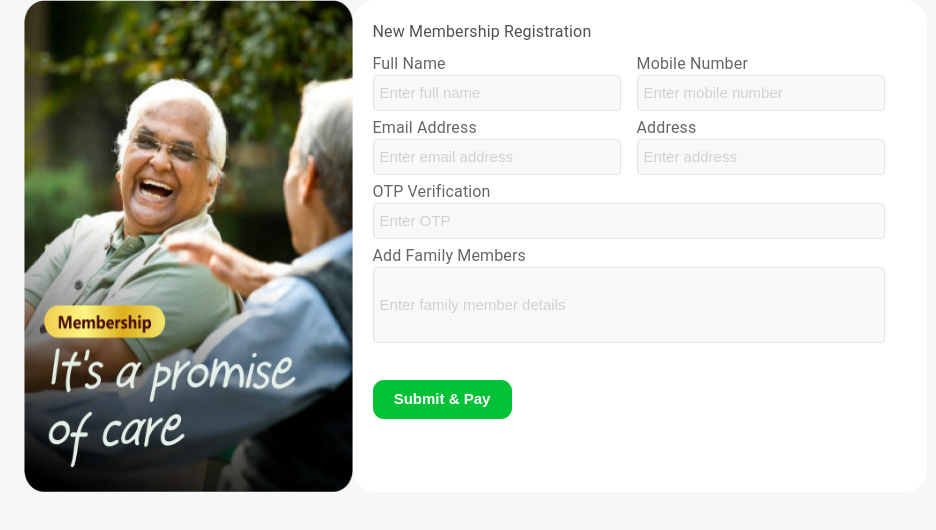
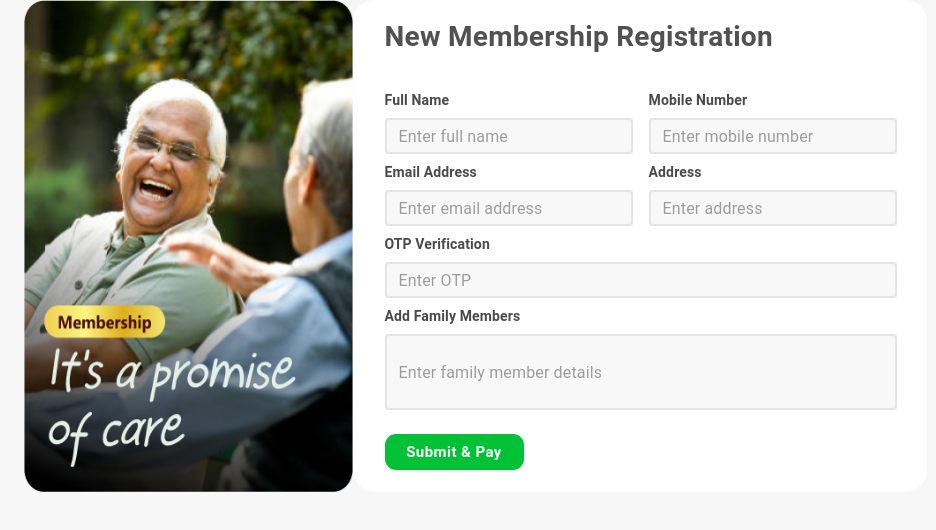
Before and after one commit to maruthi-adepu/mryoda.admin, a Next.js app: page /newmember in a window 1280 px wide. Shown: the top 530 px of the page, without its empty margins (0-936 px from the left). Built offline with nearby package versions, Linux system fonts and the light colour scheme.

Commit message:
new membership registration UI

```diff
--- a/src/app/newmember/page.tsx
+++ b/src/app/newmember/page.tsx
@@ -1,56 +1,113 @@
 import Image from 'next/image'
 import React from 'react'
 import formImage from '../../../public/images/newregistration.png'
-import { Box, Grid, Button, Typography, FormLabel, Grid2, Container } from '@mui/material';
+import { Box, Grid, Button, Typography, FormLabel, Grid2, Container, TextField } from '@mui/material';
 
 const Page = () => {
     return (
         <>
 
             <Container maxWidth="xl">
-            <Grid container className="">
+                <Grid container>
                     <Grid item xs={12} sm={6} md={4} lg={3.2}>
-                    <Box className=" h-[492px] rounded-[22px]">
+                        <Box sx={{ height: '492px', borderRadius: '22px' }}>
                             <Image src={formImage} alt='' className='h-[492px] w-[372px]' />
                         </Box>
                     </Grid>
                     <Grid item xs={12} sm={6} md={8} lg={8}>
-                    <Box className="w-[574px] h-[492px] bg-[#FFFFFF] rounded-[22px] p-5">
-                        <Typography className='font-bold text-[28px] text-[#515151] mb-7'>New Membership Registration</Typography>
+                        <Box sx={{
+                            width: '574px',
+                            height: '492px',
+                            bgcolor: '#FFFFFF',
+                            borderRadius: '22px',
+                            p: 4,
+                        }}>
+                            <Typography sx={{
+                                fontWeight: 'bold',
+                                fontSize: '28px',
+                                color: '#515151',
+                                marginTop:-2,
+                                marginBottom:4                           }}>New Membership Registration</Typography>
                             <form>
-                            <Box className="flex w-[512px] h-[56px] gap-[16px] my-2">
-                                <Box className="w-full">
-                                    <FormLabel htmlFor="fullName" className="block text-sm font-bold text-gray-700 pb-1">Full Name</FormLabel>
-                                    <input type="text" id="fullName" className="w-[248px] h-[36px] bg-[#F7F7F7CC] placeholder:pl-1.5 rounded-[4px] border border-[#E5E5E5] placeholder:text-[15px] placeholder:text-[#00000029]" placeholder='Enter full name' required />
+                                <Box sx={{
+                                    display: 'flex',
+                                    width: '512px',
+                                    height: '56px',
+                                    gap: '16px',
+                                    my: 2,
+                                }}>
+                                    <Box sx={{ width: '100%' }}>
+                                        <FormLabel htmlFor="fullName" sx={{
+                                            display: 'block',
+                                            fontSize: '0.875rem',
+                                            fontWeight: 'bold',
+                                            color: '#4A4A4A',
+                                            pb: 1,
+                                        }}>Full Name</FormLabel>
+{/* <TextField placeholder="Enter full name" InputProps={{
+    style: {width:'248px', height: '36px',padding:0,margin:0 , background:'#F7F7F7CC' ,border:'2px solid #E5E5E5' }, // Set desired height
+  }}/> */}
+<TextField placeholder="Enter full name" variant="outlined" sx={{ width: '248px', background: '#F7F7F7CC', '& .MuiOutlinedInput-root': { '& fieldset': { borderWidth: '2px', borderColor: '#E5E5E5' }, '&:hover fieldset': { borderColor: '#E5E5E5' }, '&.Mui-focused fieldset': { borderColor: '#E5E5E5' } } }} InputProps={{ style: { height: '36px', padding: 0, margin: 0 } }} />
+
 </Box>
-                                <Box className="w-full">
-                                    <FormLabel htmlFor="mobileNumber" className="block text-sm font-bold text-gray-700 pb-1 ">Mobile Number</FormLabel>
-                                    <input type="text" id="mobileNumber" className="w-[248px] h-[36px] bg-[#F7F7F7CC] placeholder:pl-1.5 rounded-[4px] border border-[#E5E5E5] placeholder:text-[15px] placeholder:text-[#00000029]" placeholder='Enter mobile number' required />
+                                    <Box sx={{ width: '100%' }}>
+                                        <FormLabel htmlFor="mobileNumber" sx={{
+                                            display: 'block',
+                                            fontSize: '0.875rem',
+                                            fontWeight: 'bold',
+                                            color: '#4A4A4A',
+                                            pb: 1,
+                                        }}>Mobile Number</FormLabel>
+<TextField id="mobileNumber" placeholder="Enter mobile number" variant="outlined" sx={{ width: '248px', background: '#F7F7F7CC', '& .MuiOutlinedInput-root': { '& fieldset': { borderWidth: '2px', borderColor: '#E5E5E5' }, '&:hover fieldset': { borderColor: '#E5E5E5' }, '&.Mui-focused fieldset': { borderColor: '#E5E5E5' } } }} InputProps={{ style: { height: '36px', padding: 0, margin: 0 } }} />
 </Box>
                                 </Box>
 
-                            <Box className="flex w-[512px] h-[56px] gap-[16px] my-2">
-                                <Box className="w-full">
-                                    <FormLabel htmlFor="email" className="block text-sm font-bold text-gray-700 pb-1">Email Address</FormLabel>
-                                    <input type="email" id="email" className="w-[248px] h-[36px] bg-[#F7F7F7CC] placeholder:pl-1.5 rounded-[4px] border border-[#E5E5E5] placeholder:text-[15px] placeholder:text-[#00000029]" placeholder='Enter email address' required />
+                                <Box sx={{ display: 'flex', width: '512px', height: '56px', gap: '16px' }}>
+                                    <Box sx={{ width: '100%' }}>
+                                        <FormLabel htmlFor="email" sx={{
+                                            display: 'block',
+                                            fontSize: '0.875rem',
+                                            fontWeight: 'bold',
+                                            color: '#4A4A4A',
+                                            pb: 1,
+                                        }}>Email Address</FormLabel>
+<TextField type="email" id="email" placeholder="Enter email address" variant="outlined" sx={{ width: '248px', background: '#F7F7F7CC', '& .MuiOutlinedInput-root': { '& fieldset': { borderWidth: '2px', borderColor: '#E5E5E5' }, '&:hover fieldset': { borderColor: '#E5E5E5' }, '&.Mui-focused fieldset': { borderColor: '#E5E5E5' } } }} InputProps={{ style: { height: '36px', padding: 0, margin: 0 } }}  />
 </Box>
-                                <Box className="w-full">
-                                    <FormLabel htmlFor="address" className="block text-sm font-bold text-gray-700 pb-1">Address</FormLabel>
-                                    <input type="text" id="address" className="w-[248px] h-[36px] bg-[#F7F7F7CC] placeholder:pl-1.5 rounded-[4px] border border-[#E5E5E5] placeholder:text-[15px] placeholder:text-[#00000029]" placeholder='Enter address' required />
+                                    <Box sx={{ width: '100%' }}>
+                                        <FormLabel htmlFor="address" sx={{
+                                            display: 'block',
+                                            fontSize: '0.875rem',
+                                            fontWeight: 'bold',
+                                            color: '#4A4A4A',
+                                            pb: 1,
+                                        }}>Address</FormLabel>
+<TextField type="text" id="address" placeholder="Enter address" variant="outlined" sx={{ width: '248px', background: '#F7F7F7CC', '& .MuiOutlinedInput-root': { '& fieldset': { borderWidth: '2px', borderColor: '#E5E5E5' }, '&:hover fieldset': { borderColor: '#E5E5E5' }, '&.Mui-focused fieldset': { borderColor: '#E5E5E5' } } }} InputProps={{ style: { height: '36px', padding: 0, margin: 0 } }}  />
 </Box>
                                 </Box>
 
-                            <Box className="w-[512px] h-[56px] gap-[16px] my-2">
-                                <FormLabel htmlFor="otp" className="block text-sm font-bold text-gray-700 pb-1">OTP Verification</FormLabel>
-                                <input type="text" id="otp" className="w-[512px] h-[36px] rounded-[4px] bg-[#F7F7F7CC] placeholder:pl-1.5 border border-[#E5E5E5] placeholder:text-[15px] placeholder:text-[#00000029]" placeholder='Enter OTP' required />
+                                <Box sx={{ width: '512px', height: '56px', gap: '16px', my: 2 }}>
+                                    <FormLabel htmlFor="otp" sx={{
+                                        display: 'block',
+                                        fontSize: '0.875rem',
+                                        fontWeight: 'bold',
+                                        color: '#4A4A4A',
+                                        pb: 1,
+                                    }}>OTP Verification</FormLabel>
+<TextField type="text" id="otp" placeholder="Enter OTP" variant="outlined" sx={{ width: '512px', background: '#F7F7F7CC', '& .MuiOutlinedInput-root': { '& fieldset': { borderWidth: '2px', borderColor: '#E5E5E5' }, '&:hover fieldset': { borderColor: '#E5E5E5' }, '&.Mui-focused fieldset': { borderColor: '#E5E5E5' } } }} InputProps={{ style: { height: '36px', padding: 0, margin: 0 } }}  />
 </Box>
 
-                            <Box className="w-[512px] h-[96px] gap-[16px] my-2">
-                                <FormLabel htmlFor="familyMembers" className="block text-sm font-bold text-gray-700 pb-1">Add Family Members</FormLabel>
-                                <input type="text" id="familyMembers" className="w-[512px] h-[76px] rounded-[4px] bg-[#F7F7F7CC] placeholder:pl-1.5 border border-[#E5E5E5] placeholder:text-[15px] placeholder:text-[#00000029]" placeholder='Enter family member details' />
+                                <Box sx={{ width: '512px', height: '96px', gap: '16px', my: 2 }}>
+                                    <FormLabel htmlFor="familyMembers" sx={{
+                                        display: 'block',
+                                        fontSize: '0.875rem',
+                                        fontWeight: 'bold',
+                                        color: '#4A4A4A',
+                                        pb: 1,
+                                    }}>Add Family Members</FormLabel>
+<TextField type="text" id="familyMembers" placeholder="Enter family member details"  variant="outlined" sx={{ width: '512px', background: '#F7F7F7CC', '& .MuiOutlinedInput-root': { '& fieldset': { borderWidth: '2px', borderColor: '#E5E5E5' }, '&:hover fieldset': { borderColor: '#E5E5E5' }, '&.Mui-focused fieldset': { borderColor: '#E5E5E5' } } }} InputProps={{ style: { height: '76px', padding: 0, margin: 0 } }}  />
 </Box>
 
-                            <button type="submit" className="w-[139px]  text-[#FFFFFF] text-[15px] bg-[#03C136] font-bold py-2 mt-8 rounded-[11px]">Submit & Pay</button>
+                                <Button type="submit" sx={{ width: '139px',height:'36px', color: '#FFFFFF', fontSize: '15px', backgroundColor: '#03C136', fontWeight: 'bold',  borderRadius: '11px', '&:hover': { backgroundColor: '#02A82A' } ,textTransform:'capitalize',marginTop:2}}>Submit & Pay</Button>
                                 </form>
 
                         </Box>
```
Also changed, not shown: src/app/login/page.tsx (+12 -2 lines). Lines whose indentation alone changed are shown as unchanged.
